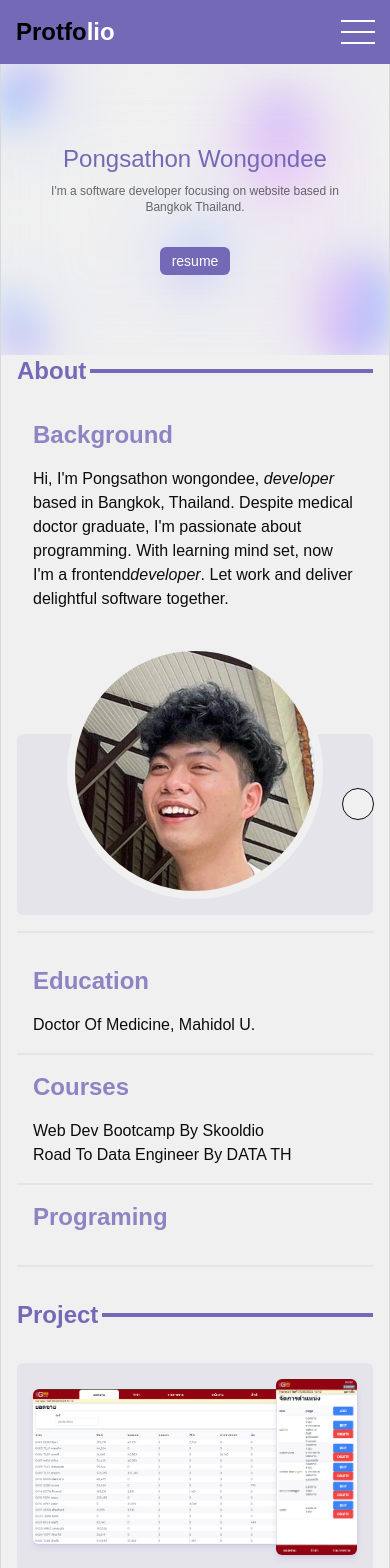
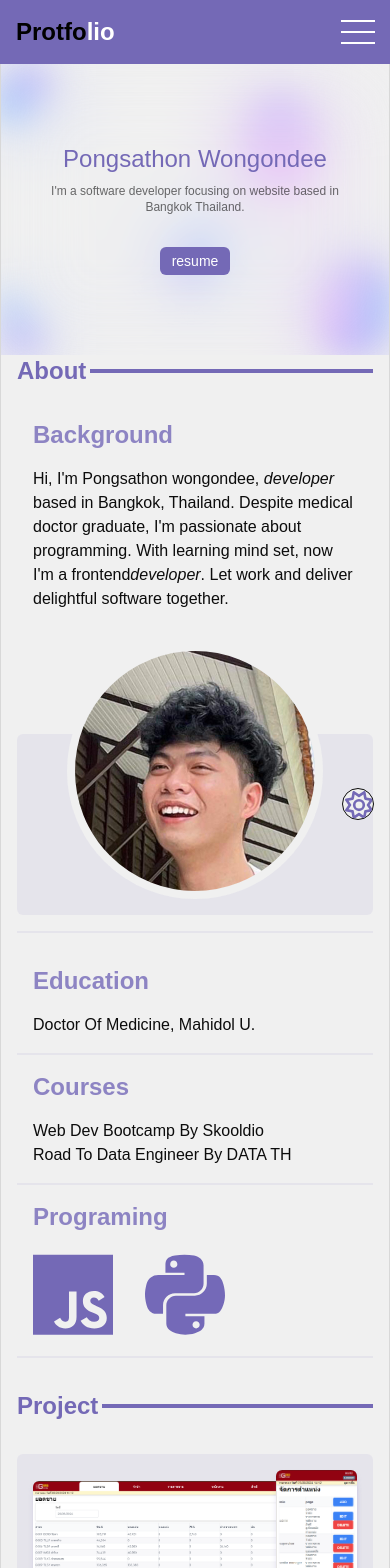
Before and after one commit to pongsathonwon/nextport, a Next.js app: page / in a window 390 px wide. Shown: the top 1568 px of the page. Built offline with nearby package versions, Linux system fonts and the light colour scheme.

Commit message:
add theme toggle

```diff
--- a/app/globals.css
+++ b/app/globals.css
@@ -10,8 +10,7 @@
   --color-gradient-3: #f0abfc;
 }
 
-@media (prefers-color-scheme: dark) {
-  :root {
+:root.dark {
   --color-primary-1: 132 120 190;
   --color-primary-2: 178 169 213;
   --color-secondary: 37 34 35;
@@ -19,7 +18,6 @@
   --color-gradient-1: #474259;
   --color-gradient-2: #3a495a;
   --color-gradient-3: #56415a;
-  }
 }
 
 body {
--- a/app/layout.tsx
+++ b/app/layout.tsx
@@ -4,6 +4,7 @@ import "./globals.css";
 import Header from "@/components/header/header";
 import Footer from "@/components/footer/footer";
 import ModeBtn from "@/components/modeBtn";
+import ThemeContextProvider from "@/contexts/theme";
 
 const geistSans = localFont({
   src: "./fonts/GeistVF.woff",
@@ -39,10 +40,12 @@ export default function RootLayout({
       <body
         className={`${geistSans.variable} ${geistMono.variable} antialiased`}
       >
-        <Header />
-        {children}
-        <ModeBtn />
-        <Footer />
+        <ThemeContextProvider>
+          <Header />
+          {children}
+          <ModeBtn />
+          <Footer />
+        </ThemeContextProvider>
       </body>
     </html>
   );
--- a/components/about/about.tsx
+++ b/components/about/about.tsx
@@ -1,5 +1,6 @@
 import Spline from "@splinetool/react-spline";
 import React from "react";
+import Icon from "../icon";
 
 function About() {
   return (
@@ -43,9 +44,23 @@ function About() {
         {/* <!--programing lang--> */}
         <div className="content-ctrl-t-0 gap-large flex-1 border-bot">
           <h3>programing</h3>
-          <div className="flex flex-row gap-4">
-            <i className="fa-brands fa-square-js icon"></i>
-            <i className="fa-brands fa-python icon"></i>
+          <div className="flex flex-row gap-8">
+            <Icon size="large">
+              <svg xmlns="http://www.w3.org/2000/svg" viewBox="0 0 448 512">
+                <path
+                  fill="#7469B6"
+                  d="M0 32v448h448V32H0zm243.8 349.4c0 43.6-25.6 63.5-62.9 63.5-33.7 0-53.2-17.4-63.2-38.5l34.3-20.7c6.6 11.7 12.6 21.6 27.1 21.6 13.8 0 22.6-5.4 22.6-26.5V237.7h42.1v143.7zm99.6 63.5c-39.1 0-64.4-18.6-76.7-43l34.3-19.8c9 14.7 20.8 25.6 41.5 25.6 17.4 0 28.6-8.7 28.6-20.8 0-14.4-11.4-19.5-30.7-28l-10.5-4.5c-30.4-12.9-50.5-29.2-50.5-63.5 0-31.6 24.1-55.6 61.6-55.6 26.8 0 46 9.3 59.8 33.7L368 290c-7.2-12.9-15-18-27.1-18-12.3 0-20.1 7.8-20.1 18 0 12.6 7.8 17.7 25.9 25.6l10.5 4.5c35.8 15.3 55.9 31 55.9 66.2 0 37.8-29.8 58.6-69.7 58.6z"
+                />
+              </svg>
+            </Icon>
+            <Icon size="large">
+              <svg xmlns="http://www.w3.org/2000/svg" viewBox="0 0 448 512">
+                <path
+                  fill="#7469B8"
+                  d="M439.8 200.5c-7.7-30.9-22.3-54.2-53.4-54.2h-40.1v47.4c0 36.8-31.2 67.8-66.8 67.8H172.7c-29.2 0-53.4 25-53.4 54.3v101.8c0 29 25.2 46 53.4 54.3 33.8 9.9 66.3 11.7 106.8 0 26.9-7.8 53.4-23.5 53.4-54.3v-40.7H226.2v-13.6h160.2c31.1 0 42.6-21.7 53.4-54.2 11.2-33.5 10.7-65.7 0-108.6zM286.2 404c11.1 0 20.1 9.1 20.1 20.3 0 11.3-9 20.4-20.1 20.4-11 0-20.1-9.2-20.1-20.4 .1-11.3 9.1-20.3 20.1-20.3zM167.8 248.1h106.8c29.7 0 53.4-24.5 53.4-54.3V91.9c0-29-24.4-50.7-53.4-55.6-35.8-5.9-74.7-5.6-106.8 .1-45.2 8-53.4 24.7-53.4 55.6v40.7h106.9v13.6h-147c-31.1 0-58.3 18.7-66.8 54.2-9.8 40.7-10.2 66.1 0 108.6 7.6 31.6 25.7 54.2 56.8 54.2H101v-48.8c0-35.3 30.5-66.4 66.8-66.4zm-6.7-142.6c-11.1 0-20.1-9.1-20.1-20.3 .1-11.3 9-20.4 20.1-20.4 11 0 20.1 9.2 20.1 20.4s-9 20.3-20.1 20.3z"
+                />
+              </svg>
+            </Icon>
           </div>
         </div>
       </div>
--- a/components/contact/contact.tsx
+++ b/components/contact/contact.tsx
@@ -1,5 +1,6 @@
 import React from "react";
 import ContactForm from "./contactForm";
+import Icon from "../icon";
 
 function Contact() {
   return (
@@ -11,15 +12,30 @@ function Contact() {
           <h2 className="font-medium">pongsathon wongondee</h2>
           <div>
             {/* <!--location--> */}
-            <p>
-              <i className="fa-solid fa-location-dot w-5"></i> Bangkok, Thailand
-            </p>
+            <div className="flex items-center gap-4">
+              <Icon size="small">
+                <svg xmlns="http://www.w3.org/2000/svg" viewBox="0 0 384 512">
+                  <path
+                    fill="#7469B6"
+                    d="M215.7 499.2C267 435 384 279.4 384 192C384 86 298 0 192 0S0 86 0 192c0 87.4 117 243 168.3 307.2c12.3 15.3 35.1 15.3 47.4 0zM192 128a64 64 0 1 1 0 128 64 64 0 1 1 0-128z"
+                  />
+                </svg>
+              </Icon>
+              Bangkok, Thailand
+            </div>
             {/* <!--mail to--> */}
             <a href="mailto:pongsathonwongondee@gmail.com">
-              <p className="text-balance">
-                <i className="fa-solid fa-envelope w-5"></i>
+              <div className="flex items-center gap-4">
+                <Icon size="small">
+                  <svg xmlns="http://www.w3.org/2000/svg" viewBox="0 0 512 512">
+                    <path
+                      fill="#7469B6"
+                      d="M64 112c-8.8 0-16 7.2-16 16l0 22.1L220.5 291.7c20.7 17 50.4 17 71.1 0L464 150.1l0-22.1c0-8.8-7.2-16-16-16L64 112zM48 212.2L48 384c0 8.8 7.2 16 16 16l384 0c8.8 0 16-7.2 16-16l0-171.8L322 328.8c-38.4 31.5-93.7 31.5-132 0L48 212.2zM0 128C0 92.7 28.7 64 64 64l384 0c35.3 0 64 28.7 64 64l0 256c0 35.3-28.7 64-64 64L64 448c-35.3 0-64-28.7-64-64L0 128z"
+                    />
+                  </svg>
+                </Icon>
                 pongsathonwongondee@gmail.com
-              </p>
+              </div>
             </a>
           </div>
           {/*
--- /dev/null
+++ b/components/icon.tsx
@@ -0,0 +1,20 @@
+import React, { PropsWithChildren } from "react";
+
+type IconProps = {
+  size: "small" | "large" | "medium";
+} & PropsWithChildren;
+
+function Icon({ size = "small", children }: IconProps) {
+  const genSize = (size: "small" | "large" | "medium") => {
+    if (size === "small") return "w-4";
+    if (size === "medium") return "w-7";
+    if (size == "large") return "w-20";
+  };
+  return (
+    <div className={`${genSize(size)} aspect-square text-neutral`}>
+      {children}
+    </div>
+  );
+}
+
+export default Icon;
--- a/components/modeBtn.tsx
+++ b/components/modeBtn.tsx
@@ -1,19 +1,39 @@
 "use client";
 
 import React from "react";
+import Icon from "./icon";
+import { useThemeContext } from "@/contexts/theme";
 
 function ModeBtn() {
+  const { theme, toggleTheme } = useThemeContext();
   return (
     <button
+      onClick={toggleTheme}
       id="theme-btn"
       className="fixed fix-btn bottom-6 rounded-full border border-neutral overflow-hidden bg-secondary lg:size-12"
     >
       <div
         id="theme-indicator"
-        className="w-16 h-8 text-xl text-neutral rounded-3xl -translate-x-1/2 flex justify-around items-center lg:w-24 lg:h-12 lg:text-3xl transition-all duration-300"
+        className={`w-16 h-8 text-xl text-neutral rounded-3xl flex justify-around items-center lg:w-24 lg:h-12 lg:text-3xl transition-all duration-300 ${
+          theme === "dark" ? "-translate-x-1/2" : ""
+        }`}
       >
-        <i className="fa-solid fa-moon"></i>
-        <i className="fa-solid fa-sun"></i>
+        <Icon size="medium">
+          <svg xmlns="http://www.w3.org/2000/svg" viewBox="0 0 384 512">
+            <path
+              fill="#7469B6"
+              d="M144.7 98.7c-21 34.1-33.1 74.3-33.1 117.3c0 98 62.8 181.4 150.4 211.7c-12.4 2.8-25.3 4.3-38.6 4.3C126.6 432 48 353.3 48 256c0-68.9 39.4-128.4 96.8-157.3zm62.1-66C91.1 41.2 0 137.9 0 256C0 379.7 100 480 223.5 480c47.8 0 92-15 128.4-40.6c1.9-1.3 3.7-2.7 5.5-4c4.8-3.6 9.4-7.4 13.9-11.4c2.7-2.4 5.3-4.8 7.9-7.3c5-4.9 6.3-12.5 3.1-18.7s-10.1-9.7-17-8.5c-3.7 .6-7.4 1.2-11.1 1.6c-5 .5-10.1 .9-15.3 1c-1.2 0-2.5 0-3.7 0l-.3 0c-96.8-.2-175.2-78.9-175.2-176c0-54.8 24.9-103.7 64.1-136c1-.9 2.1-1.7 3.2-2.6c4-3.2 8.2-6.2 12.5-9c3.1-2 6.3-4 9.6-5.8c6.1-3.5 9.2-10.5 7.7-17.3s-7.3-11.9-14.3-12.5c-3.6-.3-7.1-.5-10.7-.6c-2.7-.1-5.5-.1-8.2-.1c-3.3 0-6.5 .1-9.8 .2c-2.3 .1-4.6 .2-6.9 .4z"
+            />
+          </svg>
+        </Icon>
+        <Icon size="medium">
+          <svg xmlns="http://www.w3.org/2000/svg" viewBox="0 0 512 512">
+            <path
+              fill="#7469B6"
+              d="M375.7 19.7c-1.5-8-6.9-14.7-14.4-17.8s-16.1-2.2-22.8 2.4L256 61.1 173.5 4.2c-6.7-4.6-15.3-5.5-22.8-2.4s-12.9 9.8-14.4 17.8l-18.1 98.5L19.7 136.3c-8 1.5-14.7 6.9-17.8 14.4s-2.2 16.1 2.4 22.8L61.1 256 4.2 338.5c-4.6 6.7-5.5 15.3-2.4 22.8s9.8 13 17.8 14.4l98.5 18.1 18.1 98.5c1.5 8 6.9 14.7 14.4 17.8s16.1 2.2 22.8-2.4L256 450.9l82.5 56.9c6.7 4.6 15.3 5.5 22.8 2.4s12.9-9.8 14.4-17.8l18.1-98.5 98.5-18.1c8-1.5 14.7-6.9 17.8-14.4s2.2-16.1-2.4-22.8L450.9 256l56.9-82.5c4.6-6.7 5.5-15.3 2.4-22.8s-9.8-12.9-17.8-14.4l-98.5-18.1L375.7 19.7zM269.6 110l65.6-45.2 14.4 78.3c1.8 9.8 9.5 17.5 19.3 19.3l78.3 14.4L402 242.4c-5.7 8.2-5.7 19 0 27.2l45.2 65.6-78.3 14.4c-9.8 1.8-17.5 9.5-19.3 19.3l-14.4 78.3L269.6 402c-8.2-5.7-19-5.7-27.2 0l-65.6 45.2-14.4-78.3c-1.8-9.8-9.5-17.5-19.3-19.3L64.8 335.2 110 269.6c5.7-8.2 5.7-19 0-27.2L64.8 176.8l78.3-14.4c9.8-1.8 17.5-9.5 19.3-19.3l14.4-78.3L242.4 110c8.2 5.7 19 5.7 27.2 0zM256 368a112 112 0 1 0 0-224 112 112 0 1 0 0 224zM192 256a64 64 0 1 1 128 0 64 64 0 1 1 -128 0z"
+            />
+          </svg>
+        </Icon>
       </div>
     </button>
   );
--- /dev/null
+++ b/contexts/theme.tsx
@@ -0,0 +1,52 @@
+"use client";
+
+import React, {
+  createContext,
+  Dispatch,
+  PropsWithChildren,
+  SetStateAction,
+  useContext,
+  useEffect,
+  useState,
+} from "react";
+
+type Theme = "light" | "dark";
+
+type ThemeContext = {
+  theme: Theme;
+  toggleTheme: () => void;
+} | null;
+
+const ThemeContext = createContext<ThemeContext>(null);
+
+export const useThemeContext = () => {
+  const ctx = useContext(ThemeContext);
+  if (!ctx) throw new Error("must be used in themeContextProvider");
+  return ctx;
+};
+
+function ThemeContextProvider({ children }: PropsWithChildren) {
+  const [theme, setTheme] = useState<Theme>("dark");
+  const toggleTheme = () => {
+    if (theme === "dark") {
+      setTheme("light");
+
+      return;
+    }
+    setTheme("dark");
+  };
+  useEffect(() => {
+    if (theme === "dark") {
+      document.documentElement.classList.remove("dark");
+      return;
+    }
+    document.documentElement.classList.add("dark");
+  }, [theme]);
+  return (
+    <ThemeContext.Provider value={{ theme, toggleTheme }}>
+      {children}
+    </ThemeContext.Provider>
+  );
+}
+
+export default ThemeContextProvider;
--- a/tailwind.config.ts
+++ b/tailwind.config.ts
@@ -54,5 +54,6 @@ const config: Config = {
     },
   },
   plugins: [],
+  darkMode: "class",
 };
 export default config;
```
Lines whose indentation alone changed are shown as unchanged.
